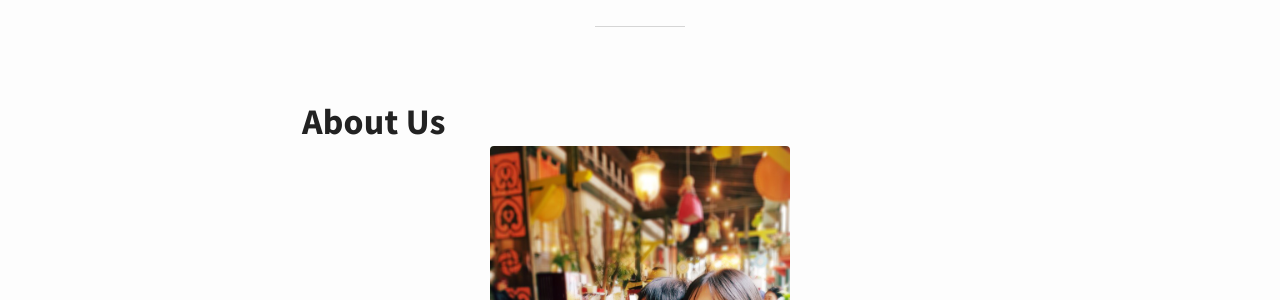
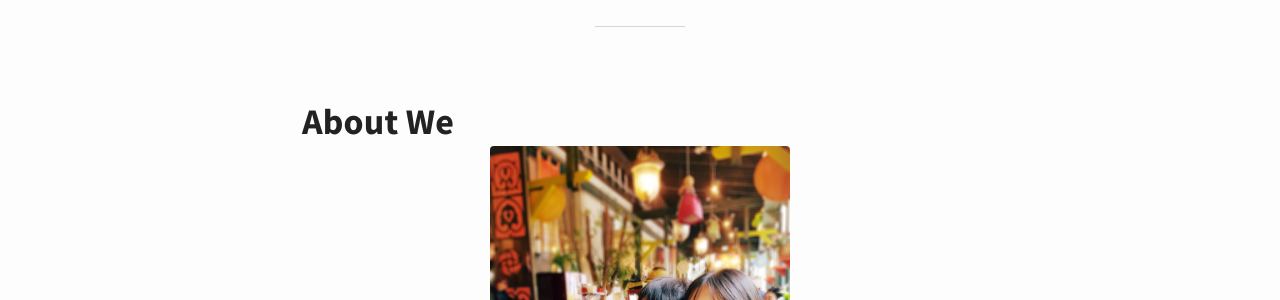
Before and after one commit to mlstdio/mlstdio.github.io, a Jekyll site: the page built from about.md, in a window 1280 px wide. Shown: the part 165-465 px from the top of the page. Built offline with Jekyll 4.4.1, drawn with Linux system fonts in a browser that asks for light colours.

Commit message:
no message

```diff
--- a/about.md
+++ b/about.md
@@ -3,7 +3,7 @@ layout: page
 title: About Me
 ---
 
-## About Us
+## About We
 <img src="img/profile.JPG" alt="Drawing" style="width: 300px;"/>
 
 About Sung-Yub
```
